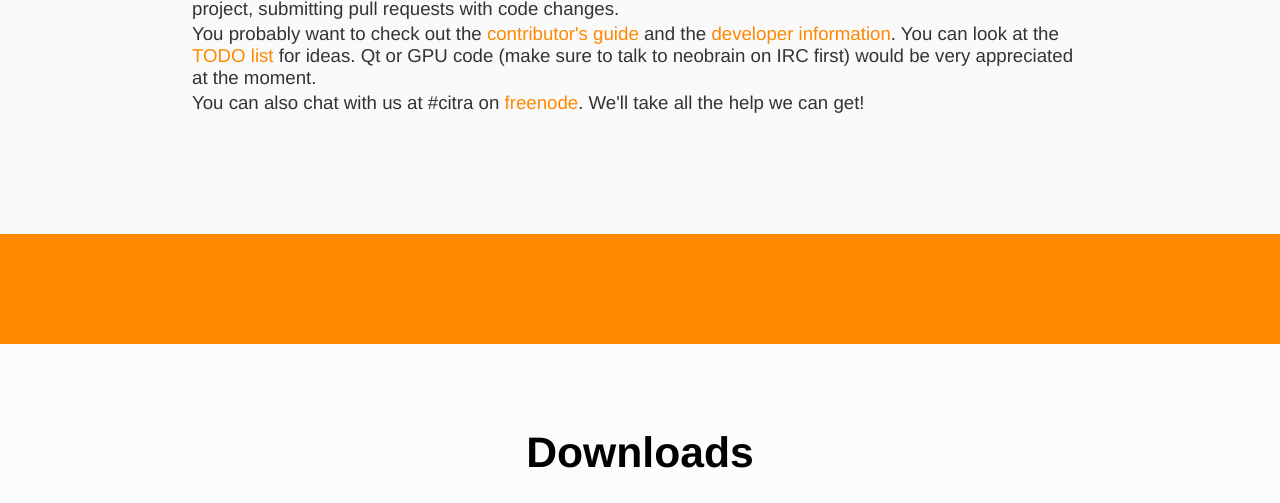
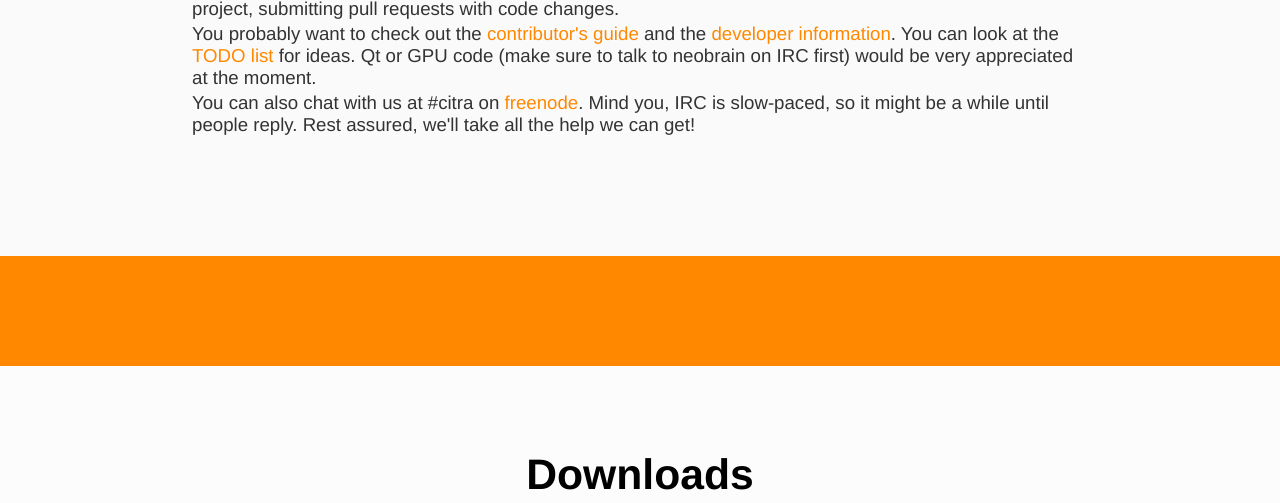
Before and after one commit to citra-emu/citra-emu.github.io, a plain HTML site: page index.html in a window 1280 px wide. Shown: the part 1971-2474 px from the top of the page. Drawn offline with nearby package versions, Linux system fonts and the light colour scheme.

Commit message:
Add a note about IRC being slow paced.

```diff
--- a/index.html
+++ b/index.html
@@ -172,7 +172,7 @@
                 You can look at the <a href="https://docs.google.com/document/d/1SWIop0uBI9IW8VGg97TAtoT_CHNoP42FzYmvG1F4QDA">TODO list</a>
                 for ideas. Qt or GPU code (make sure to talk to neobrain on IRC first) would be very appreciated
                 at the moment.</p>
-            <p>You can also chat with us at #citra on <a href="https://webchat.freenode.net">freenode</a>. We'll take
+            <p>You can also chat with us at #citra on <a href="https://webchat.freenode.net">freenode</a>. Mind you, IRC is slow-paced, so it might be a while until people reply. Rest assured, we'll take
                 all the help we can get!</p>
 
         </div>
```
